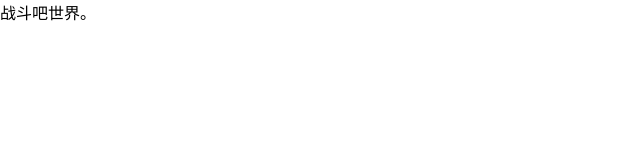
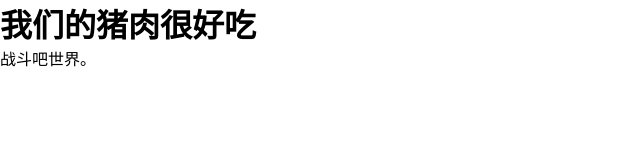
Before and after one commit to yuhuang248/git-demo-1, a plain HTML site: page index.html in a window 1280 px wide. Shown: the whole page, without its empty margins (0-640 px from the left). Drawn offline with Linux system fonts and the light colour scheme.

Commit message:
添加了广告语

```diff
--- a/index.html
+++ b/index.html
@@ -9,7 +9,9 @@
 </head>
 
 <body>
+    <h1>我们的猪肉很好吃</h1>
     战斗吧世界。
+
 </body>
 
 </html>
```
